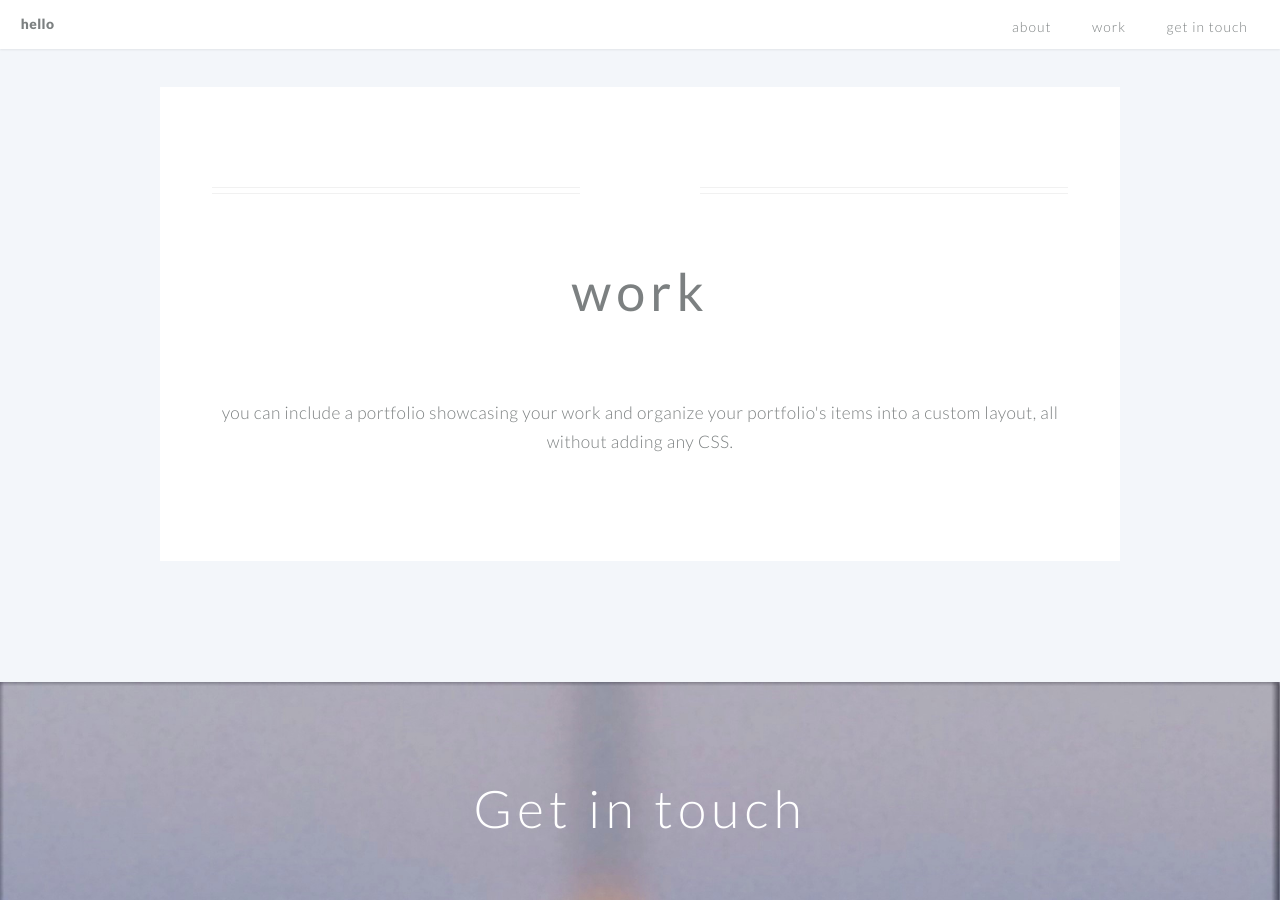
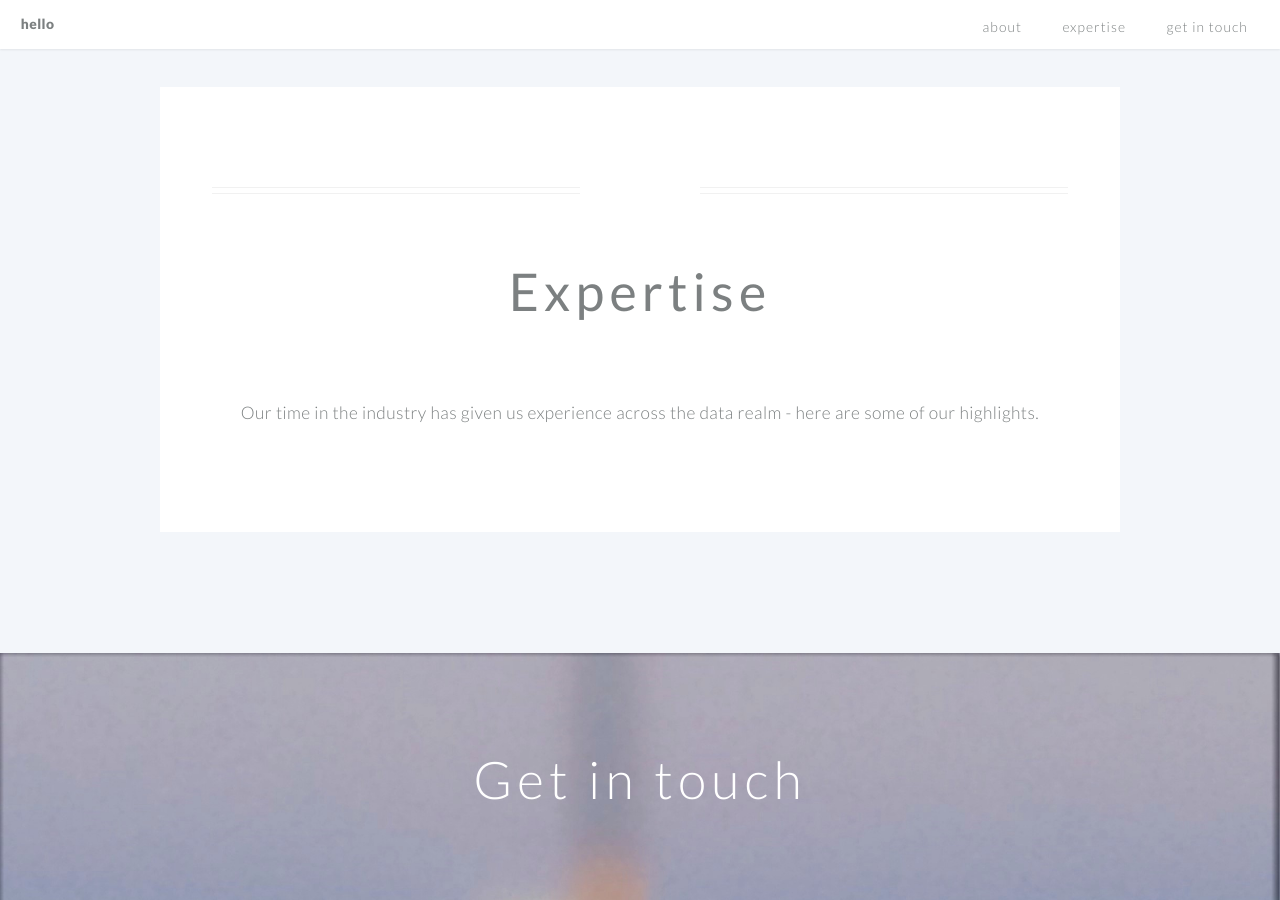
Before and after one commit to Allidata/Allidata.github.io, a Jekyll site: the page built from index.md, in a window 1280 px wide and 900 px high, scrolled down 1499 px. Built offline with Jekyll 4.4.1, drawn with Linux system fonts in a browser that asks for light colours.

Commit message:
sections

```diff
--- a/_layouts/hello-default.html
+++ b/_layouts/hello-default.html
@@ -113,7 +113,7 @@
                 {% endif %}
               </section>
 
-            <!-- section: work-->
+            <!-- section: Expertise-->
             {% if page.portfolio %}
             <section class="wrapper style3 container special" id="{{ page.portfolio }}">
 					      <header class="special">
--- a/index.md
+++ b/index.md
@@ -29,8 +29,8 @@
 
 # By declaring these variables, you can include a portfolio showcasing your work and organize your portfolio's items into a custom layout, all without adding any CSS. In addition, you must 1) create an HTML file in the_includes folder for each project with the text you'd like to display, and 2) create a YAML file in the _data folder describing the order in which each project should be shown and categorized. See `/includes/example.html` and `/_data/work.yml` for examples.
 
-portfolio: work # the heading for your portfolio and title of your YAML file
-portfolio_description: you can include a portfolio showcasing your work and organize your portfolio's items into a custom layout, all without adding any CSS. # a description to be desplayed below the heading and above the content
+portfolio: Expertise # the heading for your portfolio and title of your YAML file
+portfolio_description: Our time in the industry has given us experience across the data realm - here are some of our highlights. # a description to be desplayed below the heading and above the content
 
 # optional CTA section --------------------------------------------------
 
```
Also changed, not shown: _data/Expertise.yml (added, +14 -0 lines), _data/work.yml (deleted, +0 -14 lines).
